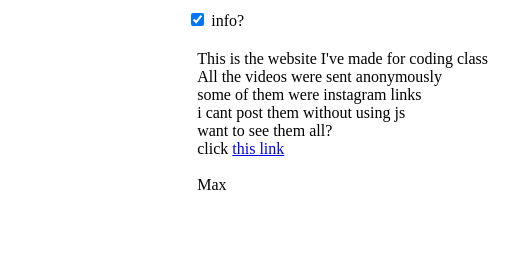
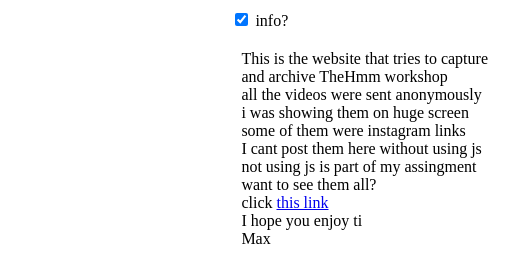
Before and after one commit to discopoler/coding3, a plain HTML site: page index.html in a window 1280 px wide. Both pictures are taken after a click on the checkbox "info?". Shown: the top 280 px of the page, 772-1280 px from the left. Drawn offline with Linux system fonts and the light colour scheme.

Commit message:
Update index.html

```diff
--- a/index.html
+++ b/index.html
@@ -21,16 +21,19 @@
   <label for="info-toggle">info?</label>
 
   <p class="info-content">
-    This is the website I've made for coding class<br>
-    All the videos were sent anonymously<br>
+    This is the website that tries to capture<br>
+    and archive TheHmm workshop<br>
+    all the videos were sent anonymously<br>
+    i was showing them on huge screen<br>
     some of them were instagram links<br>
-    i cant post them without using js<br>
+   I cant post them here without using js<br>
+    not using js is part of my assingment<br>
     want to see them all? <br>
     click
   <a href="https://docs.google.com/spreadsheets/d/1noDhofAaq2oseWMP87vaLHWjqWANecKO5WFKNGRstYc/edit?gid=0#gid=0" target="_blank">
     this link
-  </a>
- <br> <br> Max
+  </a><br>
+    I hope you enjoy ti <br> Max
   </p>
 </div>
 </div>
```
